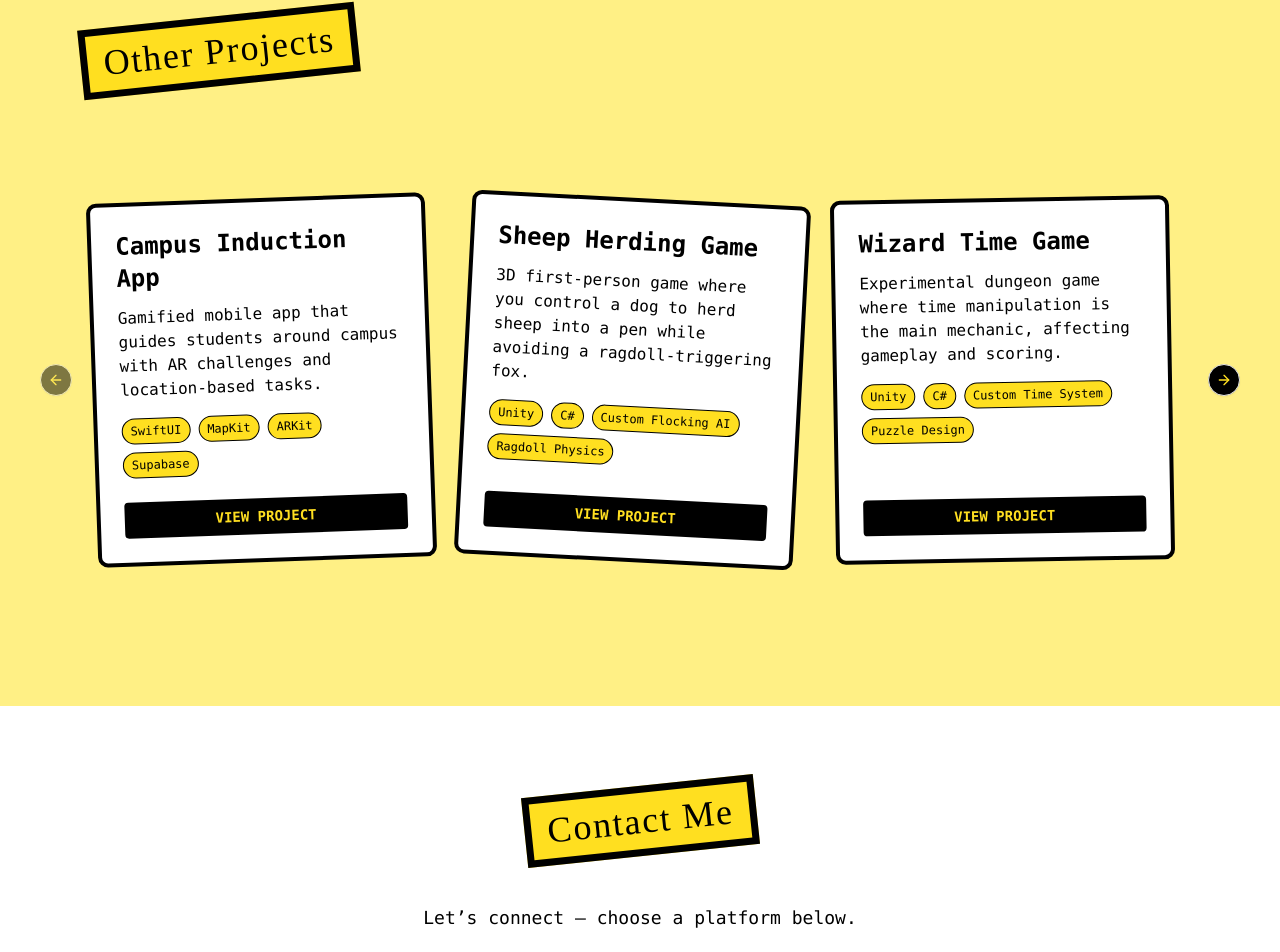
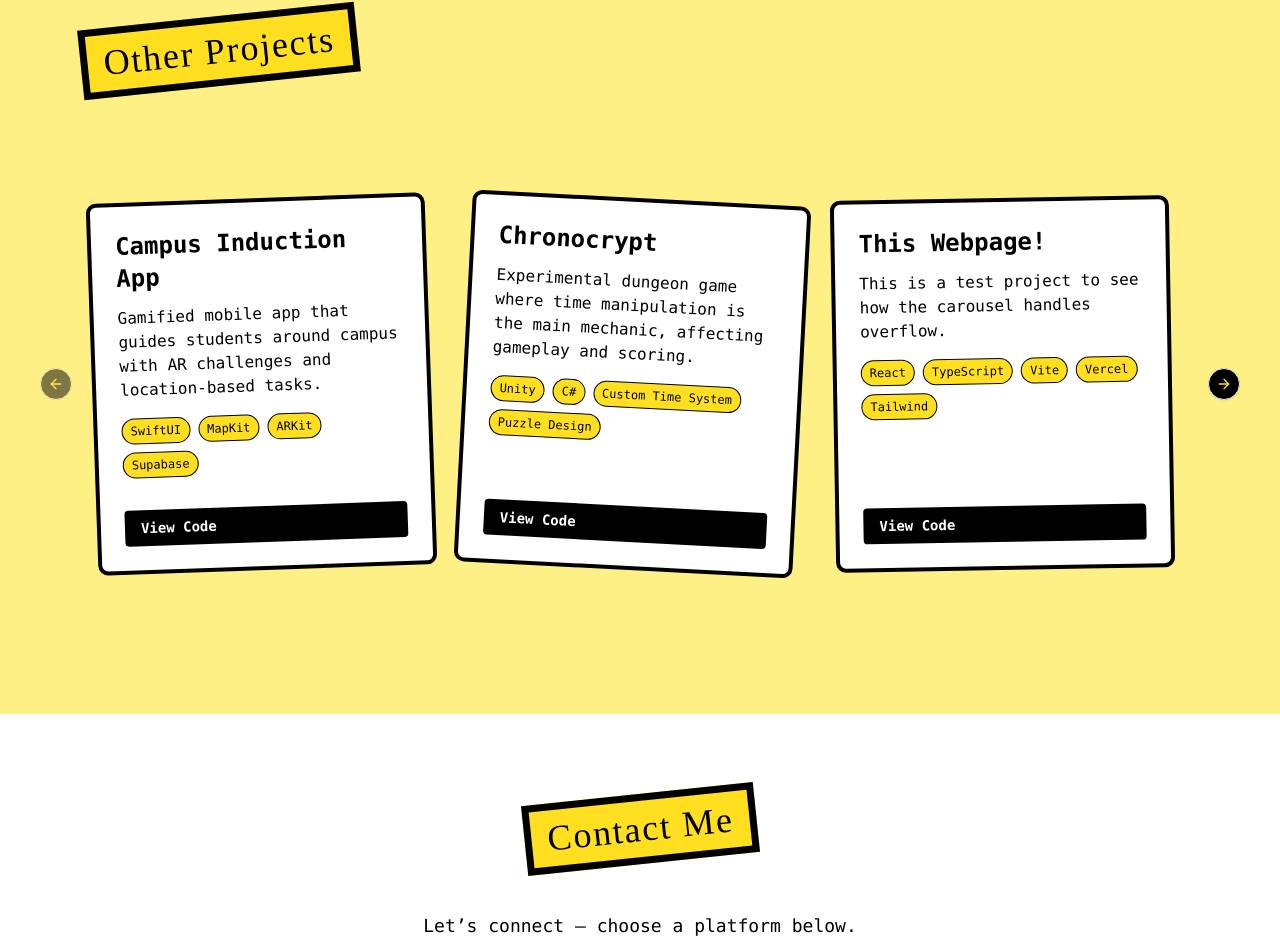
Before and after one commit to cathairmab/Portfolio, a React (Vite) app in the folder portfolio/: page / in a window 1280 px wide. Shown: the part 1602-2554 px from the top of the page. Built offline with nearby package versions, Linux system fonts and the light colour scheme.

Commit message:
Fixed final dead links

```diff
--- a/portfolio/src/components/Projects.tsx
+++ b/portfolio/src/components/Projects.tsx
@@ -12,6 +12,19 @@ const projects = [
     description:
       "Gamified mobile app that guides students around campus with AR challenges and location-based tasks.",
     tech: ["SwiftUI", "MapKit", "ARKit", "Supabase"],
+    link: "https://github.com/cathairmab/Campus-Induction-App",
+  },
+  {
+    title: "Chronocrypt",
+    description:
+      "Experimental dungeon game where time manipulation is the main mechanic, affecting gameplay and scoring.",
+    tech: ["Unity", "C#", "Custom Time System", "Puzzle Design"],
+    link: "https://nusnus.itch.io/chrono-crypt",
+  },
+  {
+    title: "This Webpage!",
+    description: "This is a test project to see how the carousel handles overflow.",
+    tech: ["React", "TypeScript", "Vite", "Vercel", "Tailwind"],
     link: "#",
   },
     {
@@ -19,21 +32,15 @@ const projects = [
     description:
       "3D first-person game where you control a dog to herd sheep into a pen while avoiding a ragdoll-triggering fox.",
     tech: ["Unity", "C#", "Custom Flocking AI", "Ragdoll Physics"],
-    link: "#",
+    link: "null",
   },
     {
-    title: "Wizard Time Game",
+    title: "Synergazia",
     description:
-      "Experimental dungeon game where time manipulation is the main mechanic, affecting gameplay and scoring.",
-    tech: ["Unity", "C#", "Custom Time System", "Puzzle Design"],
-    link: "#",
-  },
-  {
-    title: "Filler Project",
-    description: "This is a test project to see how the carousel handles overflow.",
-    tech: ["HTML", "CSS", "JS"],
-    link: "#",
-  },
+      "A 3rd year group project full stack web application with file sharing, messaging and video calling.",
+    tech: ["React", "Next.js", "Microsoft Azure", "MySQL"],
+    link: "null",
+    }
 ];
 
 const getRotationClass = (index: number) => {
@@ -96,14 +103,20 @@ const Projects = () => {
                         ))}
                       </div>
                     </div>
+                      {project.link ? (
                         <a
                           href={project.link}
-                        className="block w-full text-center mt-2 text-sm font-bold bg-black text-yellow-300 px-4 py-2 rounded hover:bg-yellow-400 hover:text-black transition-colors duration-200"
                           target="_blank"
                           rel="noopener noreferrer"
+                          className="inline-block px-4 py-2 mt-4 text-sm font-semibold text-white bg-black rounded hover:bg-gray-800 transition"
                         >
-                        VIEW PROJECT
+                          View Code
                         </a>
+                      ) : (
+                        <span className="inline-block px-4 py-2 mt-4 text-sm font-semibold text-black bg-yellow-200 border border-black rounded cursor-default">
+                          Code available upon request
+                        </span>
+                      )}
                   </div>
 
                 </div>
```
Also changed, not shown: 1 other file (tests, documents, lock files or other folders). Lines whose indentation alone changed are shown as unchanged.
